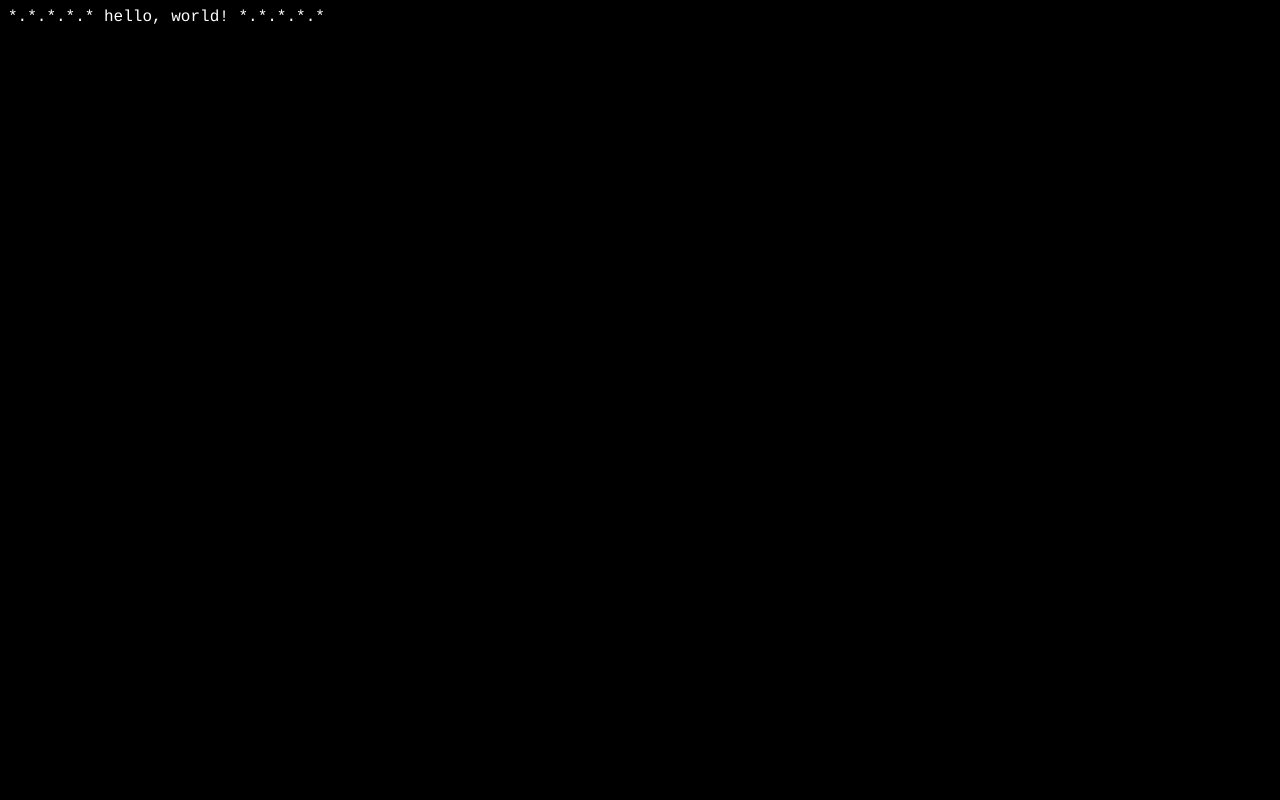
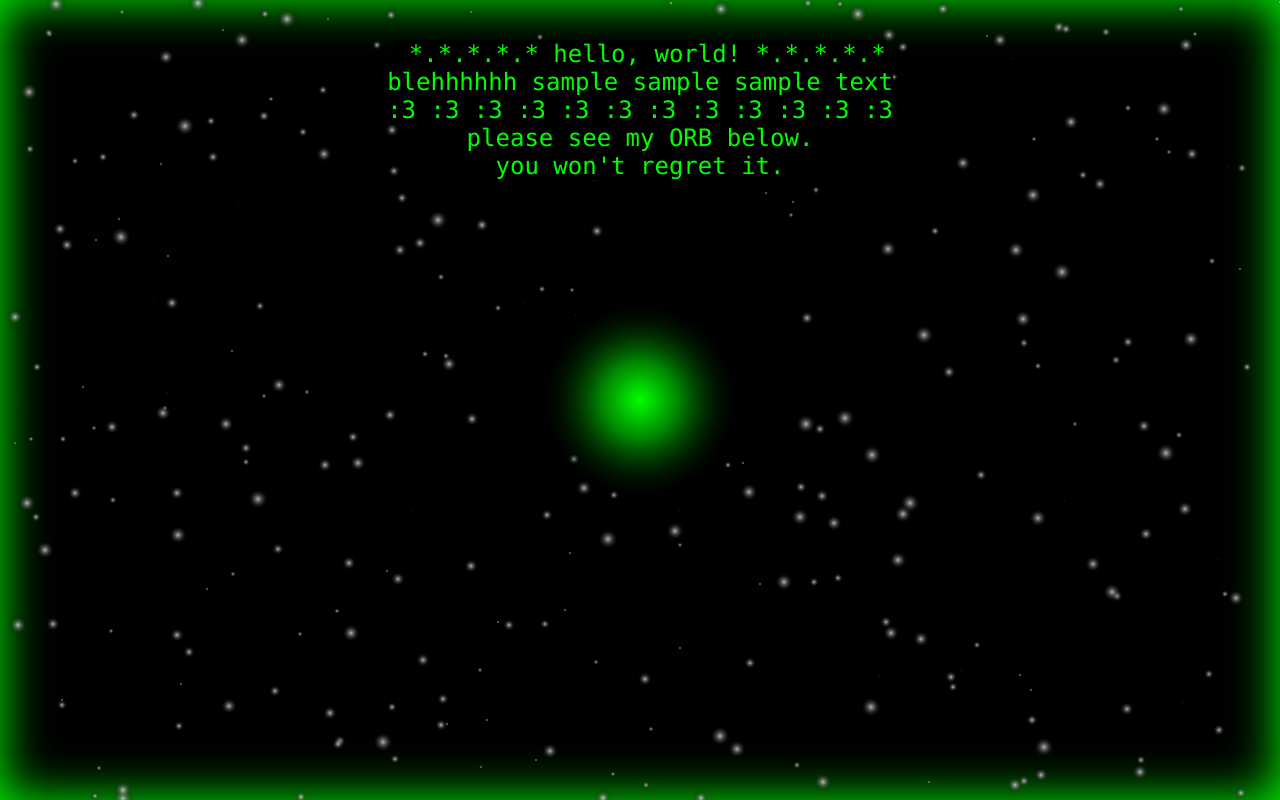
Before and after one commit to sprinkuls/sugarmaple, a plain HTML site: page junkyard.html in a window 1280 px wide. Drawn offline with Linux system fonts and the light colour scheme.

Commit message:
the orbs

```diff
--- a/celestial.js
+++ b/celestial.js
@@ -447,6 +447,7 @@ function alsBday() {
         alEl.innerHTML = `there are ${days} days, ${hours} hours, ${minutes} minutes, and ${seconds} seconds until al's bday`;
     }
 }
+// run the thingy
 alsBday(); window.onload = setInterval(alsBday, 1000);
 
 // where we actually run code
--- a/junk.css
+++ b/junk.css
@@ -1,5 +1,22 @@
-body {
+/*
+html, body {
+    width: 100%;
+    height: 100%;
+    margin: 0;
+
     font-family: 'Courier', monospace;
-    color: white;
+    font-size: 1.25em;
+    color: lavender;
     background-color: black;
+    box-sizing: border-box;
 }
+
+#canvas {
+    position:fixed;
+}
+
+#text {
+  margin: 1em;
+  text-align: center;
+}
+*/
--- a/junk.js
+++ b/junk.js
@@ -2,9 +2,163 @@
 *  randomly positioned white circles on black bg, so it looks like stars :3
 */
 
-console.log("hellow, orld!");
+class RGBA {
+  constructor(red, green, blue, alpha) {
+    this.r = red;
+    this.g = green;
+    this.b = blue;
+    this.a = alpha;
+  }
+  toStr() {
+    return `rgba(${this.r}, ${this.g}, ${this.b}, ${this.a})`
+  }
+}
 
-let canvas = document.createElement("canvas");
-let context = canvas.getContext('2d');
-canvas.width = screen.width;
-canvas.height = screen.height;
+function random(min, max) {
+  const minCeiled = Math.ceil(min);
+  const maxFloored = Math.floor(max);
+  // The maximum is inclusive and the minimum is inclusive
+  return Math.floor(Math.random() * (maxFloored - minCeiled + 1) + minCeiled);
+}
+
+// Constants
+const mainColor = "#0F0"
+const body = document.body;
+const html = document.querySelector("html");
+const canvas = document.createElement("canvas");
+
+// On the terrible quest to not use CSS
+body.style.width = "100%";
+body.style.height = "100%";
+body.style.margin = "0";
+
+html.style.width = "100%";
+html.style.height = "100%";
+html.style.margin = "0";
+
+body.style.color = mainColor;
+body.style.backgroundColor = "black";
+
+body.style.fontFamily = "Consolas, monospace";
+body.style.fontSize = "20px";
+
+// Do things with the canvas
+body.insertAdjacentElement("afterbegin", canvas);
+canvas.style.position = "fixed";
+
+canvas.style.boxSizing = "border-box";
+canvas.style.boxShadow = `inset 0 0 2.5em ${mainColor}`;
+canvas.style.zIndex = "-1"; // So the text stays above the background
+
+// Style the text in the doc (this would probably be nicer to do with CSS)
+let tc = document.getElementById("textcontainer");
+tc.style.padding = "2.5rem";
+tc.style.textAlign = "center";
+tc.style.fontSize = "larger";
+let text = document.getElementById("text");
+text.style.backgroundColor = "black";
+
+
+
+
+function draw() {
+  const ctx = canvas.getContext('2d');
+  const width = window.innerWidth;
+  const height = window.innerHeight;
+  ctx.canvas.width = width;
+  ctx.canvas.height = height;
+
+
+  let c1 = new RGBA(255, 255, 255, 0.7);
+  let c2 = new RGBA(128, 128, 128, 0.5);
+  let c3 = new RGBA(0, 0, 0, 0);
+  //drawOrb(ctx, c1, c2, c3, width/2, height/2, 10, false);
+  // do it randomly
+  let TMP = 20;
+  for (i = 0; i < 300; i++) {
+    let x = random(0, width);
+    let y = random(0, height);
+    let rad = random(1, 10);
+      drawOrb(ctx, c1, c2, c3, x, y, rad, false);
+  }
+  let oc1 = new RGBA(0, 255, 0,  1);
+  let oc2 = new RGBA(0, 128, 0,  1);
+  let oc3 = new RGBA(0, 10,  0, 0);
+  drawOrb(ctx, oc1, oc2, oc3, width/2, height/2, 100, false);
+
+  // so i think what i need to do is make a gradient style with createRadialGradient()
+  // and then use that fill style on an ellipse
+  // then i'll have a circle!
+}
+
+// A function to draw the orb.
+// i fucking hate javascript holy shit just let me use types you dolt
+// like it's insane how much of a pain it is to do this kind of shit
+// it makes me want to just use typescript
+// ctx: drawing context
+// c1 : RGBA color 1
+// c2 : RGBA color 2
+// c3 : RGBA color 3
+// x  : center of circle, x axis
+// y  : center of circle, y ayis
+// radius: radius of the circle
+function drawOrb(ctx, c1, c2, c3, x, y, radius, mach) {
+  //const rg = ctx.createRadialGradient(x-(radius/5), y-(radius/5), radius/3,
+  const rg = ctx.createRadialGradient(x, y, 0,
+                                      x, y, radius);
+  rg.addColorStop(0.0, c1.toStr());
+  // Interpolate the values to correct for Mach bands (only need to do this if
+  // there are big differences in luminance)
+  if (mach) {
+    let diff = new RGBA((c1.r-c2.r), (c1.g-c2.g), (c1.b-c2.b), (c1.a-c2.a));
+    let diffc1 = new RGBA(c1.r-(diff.r / 10), c1.g-(diff.g/10), c1.b-(diff.b/10), c1.a-(diff.a/10));
+    let diffc2 = new RGBA(c2.r+(diff.r / 10), c2.g+(diff.g/10), c2.b+(diff.b/10), c2.a+(diff.a/10));
+    rg.addColorStop(0.1, diffc1.toStr());
+    rg.addColorStop(0.3, diffc2.toStr());
+  }
+  rg.addColorStop(0.4, c2.toStr());
+  if (mach) {
+
+  }
+  rg.addColorStop(1.0, c3.toStr());
+  ctx.fillStyle = rg;
+
+  // draw my ORB
+  ctx.beginPath();
+  ctx.ellipse(x, y, radius, radius, 0, 0, 2*Math.PI);
+  ctx.fill();
+}
+
+function drawCircle(ctx) {
+  // draw a CIRCLE
+  const centerX = canvas.width / 2;
+  const centerY = canvas.height / 2;
+  const radius = 70;
+
+  ctx.beginPath();
+  ctx.arc(centerX, centerY, radius, 0, 2 * Math.PI, false);
+  ctx.fillStyle = '#0F0';
+  ctx.fill();
+  ctx.lineWidth = 5;
+  ctx.strokeStyle = '#003300';
+  ctx.stroke();
+
+}
+
+// Run the function once, and re-run it on resize
+draw(); window.addEventListener('resize', draw);
+
+// I hate this because I'm not allowed to call it a struct it is a CLASS
+// also I HATE WEAK TYPING LET ME JUST CALL SOMETHING A FUCKING NUMBER OR
+// ANYTHING THAT ISN'T JUST A VARIABLE NAME UUUUUUGH
+// ok so rgb is 0-255
+// and A is 0.1
+// that's fine it's all fine it's fine
+// oh, also, no overloading class constructors. why? what is wrong with you?
+
+// uuuuugh
+let whatever = new RGBA(0, 255, 0, 1);
+console.log(whatever.g);
+whatever.r = whatever.g / 2 ;
+console.log(whatever.r);
+console.log(whatever.toStr());
--- a/junkyard.html
+++ b/junkyard.html
@@ -10,5 +10,19 @@
     <title>sugar maple</title>
   </head>
   <body>
-        *.*.*.*.* hello, world! *.*.*.*.*
+    <!-- canvas gets inserted here -->
+    <script src="junk.js" defer></script>
+    <div id="textcontainer">
+      <span id="text">
+      &nbsp;*.*.*.*.* hello, world! *.*.*.*.*
+      <br>
+      blehhhhhh sample sample sample text
+      <br>
+      :3 :3 :3 :3 :3 :3 :3 :3 :3 :3 :3 :3
+      <br>
+      please see my ORB below.
+      <br>
+      you won't regret it.
+      </span>
+    </div>
   </body>
```
Also changed, not shown: index.html (+5 -5 lines), style.css (+5 -19 lines), 1 other file. Lines whose indentation alone changed are shown as unchanged.
